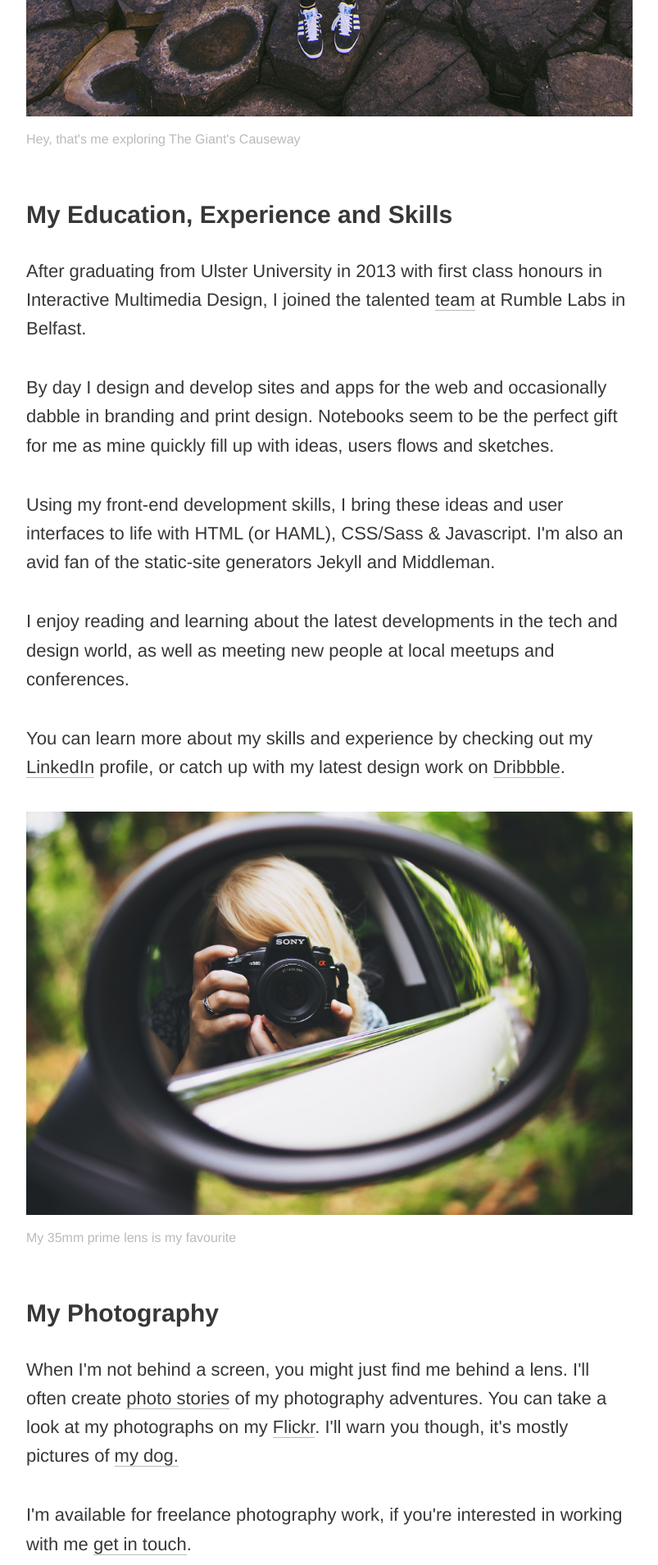
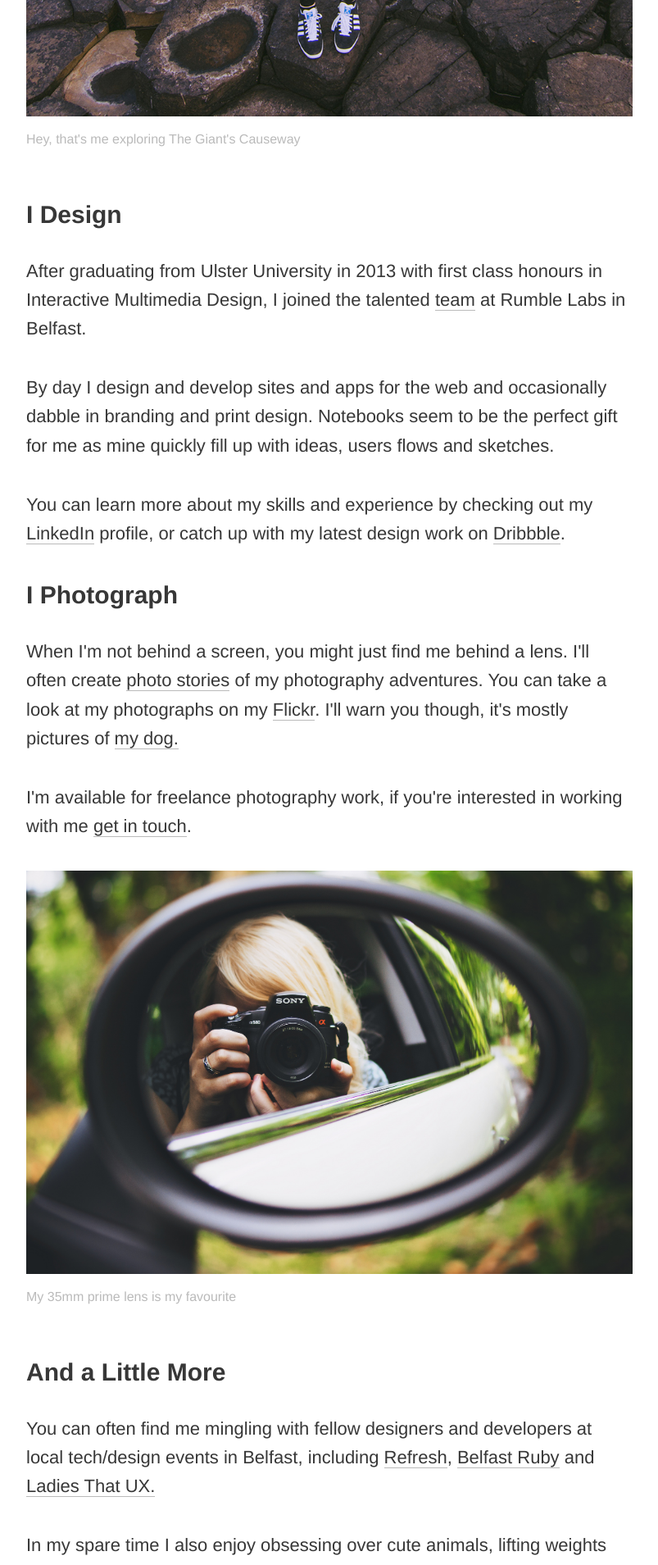
Before and after one commit to melissakeizer/melissakeizer.com, a Jekyll site: the page built from about/index.html, in a window 1280 px wide. Shown: the part 1137-3046 px from the top of the page at 82% size, without its empty margins (238-1041 px from the left). Built offline with Jekyll 4.4.1, drawn with Linux system fonts in a browser that asks for light colours; nearby versions of some CDN libraries; some of the changed text lies outside the part shown.

Commit message:
editing about page, adding new photos for home page

```diff
--- a/_sass/base/_base.scss
+++ b/_sass/base/_base.scss
@@ -26,7 +26,7 @@ article.content{
 }
 
 #page-about .content, #page-journal .content, #page-post .content,  {
-  padding-bottom: 1em;
+  padding-bottom: 3em;
 }
 
 
--- a/_sass/base/_responsify.scss
+++ b/_sass/base/_responsify.scss
@@ -3,6 +3,21 @@
 
 
 @media only screen and (min-width: 961px) {
+
+}
+
+
+
+@media only screen and (max-width: 1300px) {
+
+
+  ul.work-grid li .inner{
+    padding: 10%;
+    p{
+      margin-bottom: 10%;
+      font-size: 19px;
+    }
+  }
 
 }
 
@@ -18,11 +33,6 @@
   }
 }
 
-
-@media only screen and (max-width: 960px) {
-
-
-}
 
 
 
--- a/about/index.html
+++ b/about/index.html
@@ -14,26 +14,34 @@ title: About Melissa
     <img src="../img/about/melissa-keizer-giants-causeway.jpg" alt="some of my design work" />
     <p class="caption">Hey, that's me exploring The Giant's Causeway</p>
 
-    <h2>My Education, Experience and Skills</h2>
+    <h2>I Design</h2>
 
     <p>After graduating from Ulster University in 2013 with first class honours in Interactive Multimedia Design, I joined the talented <a href="http://rumblelabs.com/about">team</a> at Rumble Labs in Belfast.</p>
 
     <p>By day I design and develop sites and apps for the web and occasionally dabble in branding and print design. Notebooks seem to be the perfect gift for me as mine quickly fill up with ideas, users flows and sketches. </p>
 
-    <p>Using my front-end development skills, I bring these ideas and user interfaces to life with HTML (or HAML), CSS/Sass &amp; Javascript. I'm also an avid fan of the static-site generators Jekyll and Middleman. </p>
-
-    <p>I enjoy reading and learning about the latest developments in the tech and design world, as well as meeting new people at local meetups and conferences. </p>
-
     <p>You can learn more about my skills and experience by checking out my <a href="{{ site.linkedin }}">LinkedIn</a> profile, or catch up with my latest design work on <a href="http://dribbble.com/keizgoesboom">Dribbble</a>.</p>
 
-     <img src="../img/about/mkeizer-behind-camera.jpg" alt="some of my design work" />
-    <p class="caption">My 35mm prime lens is my favourite</p>
+  <!--   <p>Using my front-end development skills, I bring these ideas and user interfaces to life with HTML (or HAML), CSS/Sass &amp; Javascript. I'm also an avid fan of the static-site generators Jekyll and Middleman. </p> -->
 
-    <h2>My Photography</h2>
+  <!--   <p>I enjoy reading and learning about the latest developments in the tech and design world, as well as meeting new people at local meetups and conferences. </p> -->
+
+    <h2>I Photograph</h2>
     <p>When I'm not behind a screen, you might just find me behind a lens. I'll often create <a href="https://melissakeizer.exposure.co/">photo stories</a> of my photography adventures. You can take a look at my photographs on my  <a href="{{ site.flickr }}">Flickr</a>. I'll warn you though, it's mostly pictures of <a href="https://www.flickr.com/photos/tinyspark_boom/15616844147/">my dog.</a></p>
 
     <p>I'm available for freelance photography work, if you're interested in working with me <a href="mailto:{{ site.email }}">get in touch</a>. </p>
 
+    <img src="../img/about/mkeizer-behind-camera.jpg" alt="some of my design work" />
+    <p class="caption">My 35mm prime lens is my favourite</p>
+
+
+    <h2>And a Little More</h2>
+
+    <p>You can often find me mingling with fellow designers and developers at local tech/design events in Belfast, including <a href="http://refreshbelfast.com/">Refresh</a>, <a href="http://belfastruby.com/">Belfast Ruby</a> and <a href="https://twitter.com/LadiesthatUXBFS">Ladies That UX.</a></p>
+
+    <p>In my spare time I also enjoy obsessing over cute animals, lifting weights and reading articles on Medium and Quora.</p>
+
+    <p>I also like meeting new people and receiving emails, so don't be afraid to <a href="mailto:{{ site.email }}">say hello!</a></p>
 
   </article>
 
--- a/js/all.js
+++ b/js/all.js
@@ -19,7 +19,7 @@ $(document).ready(function() {
   });
 
   // Randomising the background image set for the flickr div
-  var images = ['squirrel-mkeizer.jpg', 'cheryl-mkeizer.jpg', 'giants-causeway-mkeizer.jpg', 'matisse-mkeizer.jpg'];
+  var images = ['squirrel-mkeizer.jpg', 'cheryl-mkeizer.jpg', 'giants-causeway-mkeizer.jpg', 'matisse-mkeizer.jpg', 'cleo-mkeizer.jpg', 'ladygaga-mkeizer.jpg', 'glenoe-mkeizer.jpg', 'lighthouse-mkeizer.jpg' ];
   $('ul.home-grid li.flickr').css({'background-image': 'url(img/photography-array/' + images[Math.floor(Math.random() * images.length)] + ')'});
 
   // Randomising the background image set for the flickr div
```
Also changed, not shown: img/photography-array/cleo-mkeizer.jpg (added), img/photography-array/glenoe-mkeizer.jpg (added), img/photography-array/ladygaga-mkeizer.jpg (added), img/photography-array/lighthouse-mkeizer.jpg (added), 12 other files.
